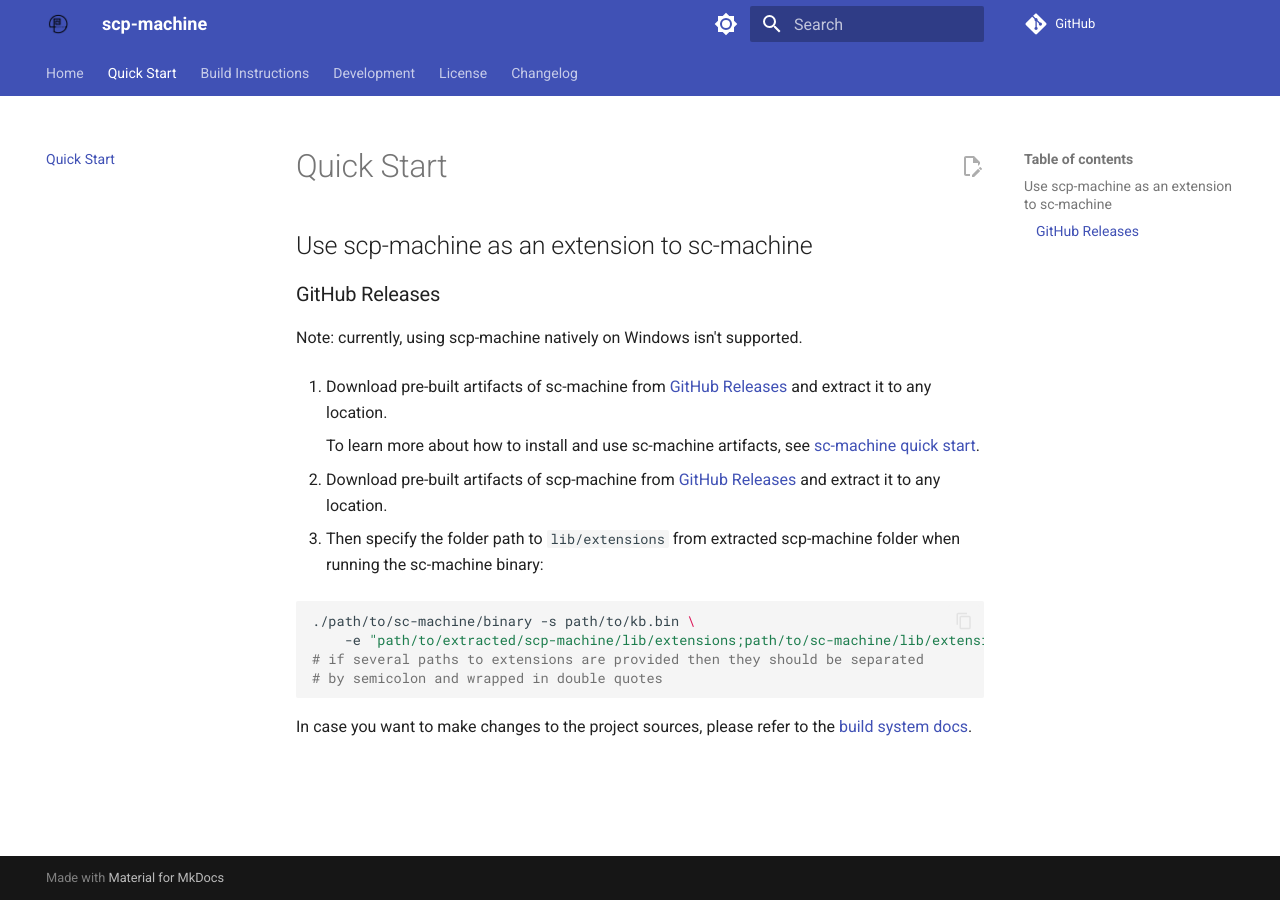
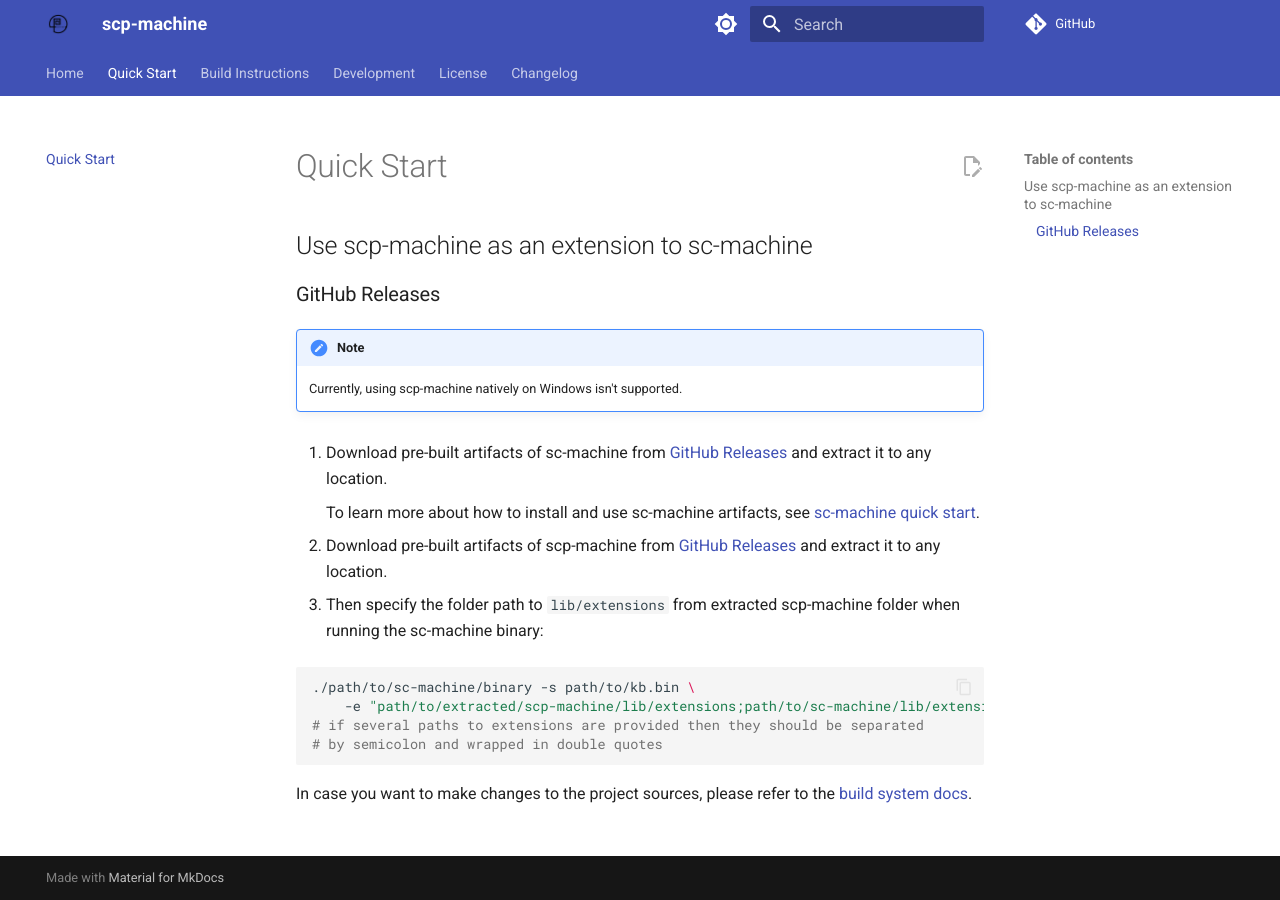
Before and after one commit to ostis-ai/scp-machine, an MkDocs documentation site: the page built from docs/quick_start.md, in a window 1280 px wide. Built offline with MkDocs 1.6.1 and Material for MkDocs 9.7.7, drawn with Linux system fonts in a browser that asks for light colours; comment, search, counter and statistics services are not loaded; part of the change alters nothing that is shown.

```diff
--- a/docs/quick_start.md
+++ b/docs/quick_start.md
@@ -4,11 +4,12 @@
 
 ### GitHub Releases
 
-Note: currently, using scp-machine natively on Windows isn't supported.
+!!! Note
+    Currently, using scp-machine natively on Windows isn't supported.
 
 1. Download pre-built artifacts of sc-machine from [GitHub Releases](https://github.com/ostis-ai/sc-machine/releases) and extract it to any location.
 
-    To learn more about how to install and use sc-machine artifacts, see [sc-machine quick start](https://ostis-ai.github.io/sc-machine/quick_start/).
+    To learn more about how to install and use sc-machine artifacts, see [sc-machine quick start](https://ostis-ai.github.io/sc-machine/quick_start).
 
 2. Download pre-built artifacts of scp-machine from [GitHub Releases](https://github.com/ostis-ai/scp-machine/releases) and extract it to any location.
 
```
Also changed, not shown: 1 other file.
